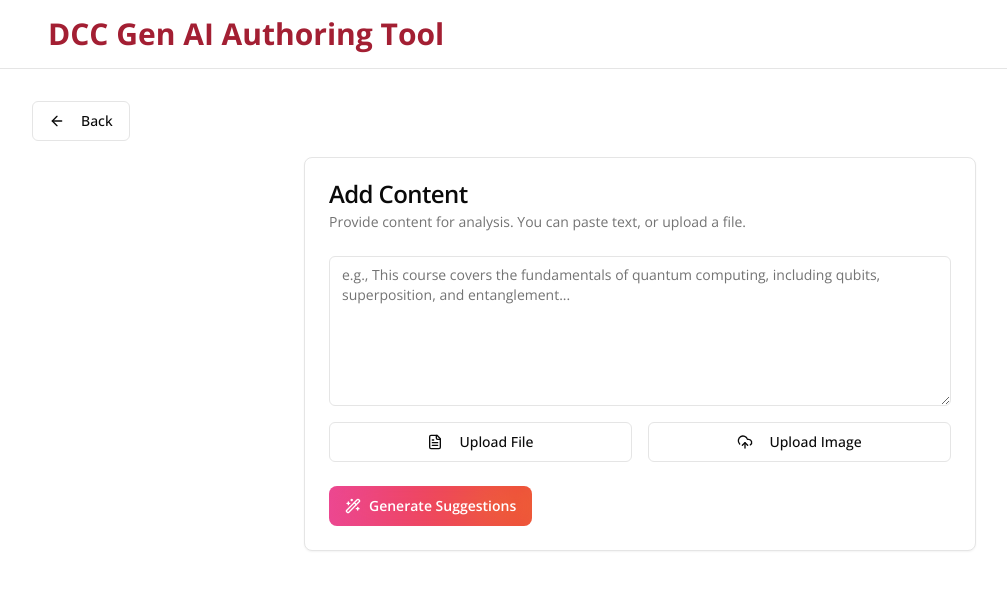
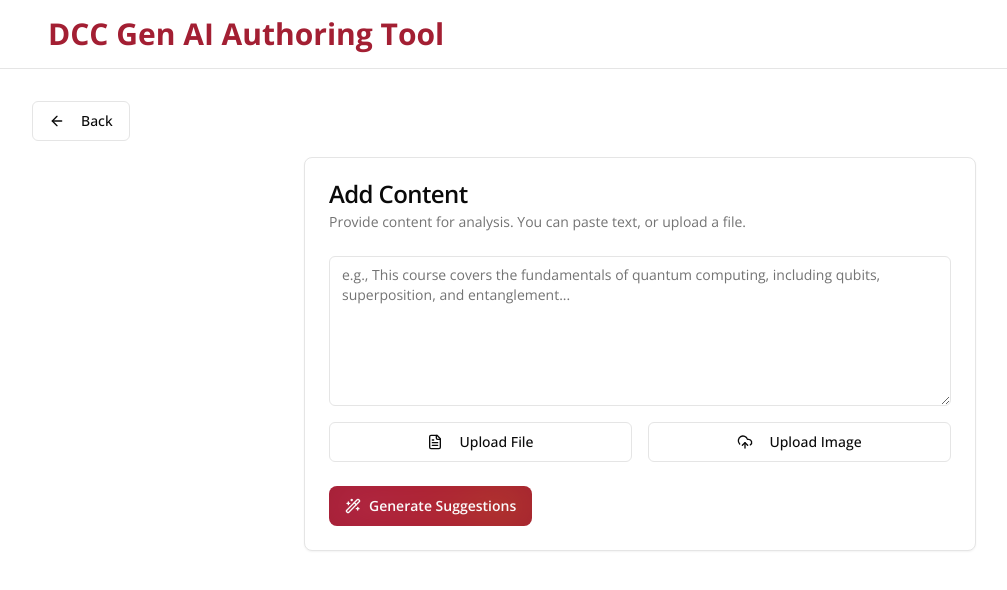
Before and after one commit to oneorigin-2-0/dcc-credential-co-writer, a Next.js app in the folder frontend/: page /genai in a window 1280 px wide. Shown: the top 590 px of the page, without its empty margins (0-1007 px from the left). Built offline with nearby package versions, Linux system fonts and the light colour scheme; what @genkit-ai/googleai, genkit would draw is missing.

Commit message:
For Generate Suggestion button, Default should be a normal button OnHove

```diff
--- a/frontend/src/app/genai/page.tsx
+++ b/frontend/src/app/genai/page.tsx
@@ -200,11 +200,13 @@ export default function GenAIPage() {
                     </div>
                   </CardContent>
                   <CardFooter>
+                  <div className="relative group">
                     <Button
                       onClick={handleGenerate}
                       disabled={isGenerating}
-                      className="relative font-semibold text-white rounded-lg bg-gradient-to-r from-pink-500 via-red-500 to-yellow-500 animate-gradient hover:shadow-[0_0_20px_rgba(255,0,0,0.6)] transition-all duration-300 ease-out overflow-hidden"
+                      className="relative font-semibold text-primary-foreground rounded-lg transition-all duration-300 ease-out overflow-hidden"
                     >
+                      <div className="absolute inset-0 bg-gradient-to-r from-pink-500 via-red-500 to-yellow-500 opacity-0 group-hover:opacity-100 transition-opacity duration-300 animate-gradient group-hover:shadow-[0_0_20px_rgba(255,0,0,0.6)]"></div>
                       <span className="relative z-10 flex items-center">
                         {isGenerating ? (
                           <Loader2 className="animate-spin mr-2" />
@@ -215,8 +217,9 @@ export default function GenAIPage() {
                           {isGenerating ? 'Generating...' : 'Generate Suggestions'}
                         </span>
                       </span>
-                      <span className="absolute inset-0 bg-gradient-to-r from-pink-500 via-red-500 to-yellow-500 opacity-50 blur-xl animate-pulse"></span>
+                      <span className="absolute inset-0 bg-gradient-to-r from-pink-500 via-red-500 to-yellow-500 opacity-0 group-hover:opacity-50 blur-xl animate-pulse transition-opacity duration-300"></span>
                     </Button>
+                    </div>
                   </CardFooter>
                 </Card>
               </form>
```
